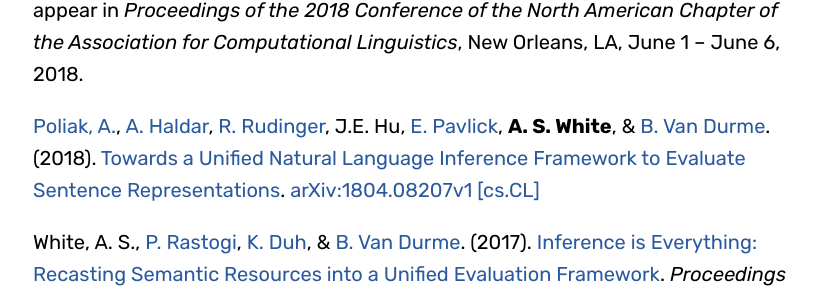
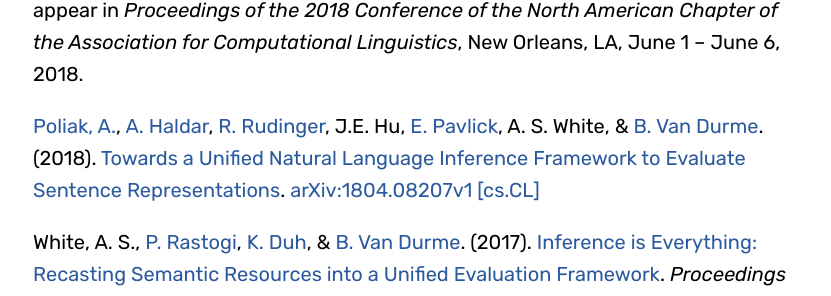
Before and after one commit to FACTSlab/factslab.github.io, a Jekyll site: the page built from research.md, in a window 1280 px wide and 900 px high, scrolled down 807 px. Shown: the part 146-442 px from the top of the window, without its empty margins (223-1054 px from the left). Built offline with Jekyll 4.4.1, drawn with Linux system fonts in a browser that asks for light colours; some web fonts are replaced.

Commit message:
fixed bolding error

```diff
--- a/research.md
+++ b/research.md
@@ -24,7 +24,7 @@
 
 [Rudinger, R.](http://rudinger.github.io/), A. S. White, & [B. Van Durme](http://www.cs.jhu.edu/~vandurme/). (2018). [Neural Models of Factuality](http://aaronstevenwhite.io/papers/rudinger_neural_2018.pdf). To appear in _Proceedings of the 2018 Conference of the North American Chapter of the Association for Computational Linguistics_, New Orleans, LA, June 1 – June 6, 2018.
 
-[Poliak, A.](http://www.cs.jhu.edu/~apoliak1/), [A. Haldar](http://www.cs.jhu.edu/~vandurme/Haldar.html), [R. Rudinger](http://rudinger.github.io/), J.E. Hu, [E. Pavlick](http://cs.brown.edu/people/epavlick/), **A. S. White**, & [B. Van Durme](http://www.cs.jhu.edu/~vandurme/). (2018). [Towards a Unified Natural Language Inference Framework to Evaluate Sentence Representations](https://arxiv.org/pdf/1804.08207). [arXiv:1804.08207v1 [cs.CL]](https://arxiv.org/abs/1804.08207)
+[Poliak, A.](http://www.cs.jhu.edu/~apoliak1/), [A. Haldar](http://www.cs.jhu.edu/~vandurme/Haldar.html), [R. Rudinger](http://rudinger.github.io/), J.E. Hu, [E. Pavlick](http://cs.brown.edu/people/epavlick/), A. S. White, & [B. Van Durme](http://www.cs.jhu.edu/~vandurme/). (2018). [Towards a Unified Natural Language Inference Framework to Evaluate Sentence Representations](https://arxiv.org/pdf/1804.08207). [arXiv:1804.08207v1 [cs.CL]](https://arxiv.org/abs/1804.08207)
 
 White, A. S., [P. Rastogi](http://www.cs.jhu.edu/~prastog3/), [K. Duh](http://cs.jhu.edu/~kevinduh/), & [B. Van Durme](http://www.cs.jhu.edu/~vandurme/). (2017). [Inference is Everything: Recasting Semantic Resources into a Unified Evaluation Framework](http://aclweb.org/anthology/I/I17/I17-1100.pdf). _Proceedings of the The 8th International Joint Conference on Natural Language Processing_, pages 996–1005, Taipei, Taiwan, November 27 – December 1, 2017.
 
```
